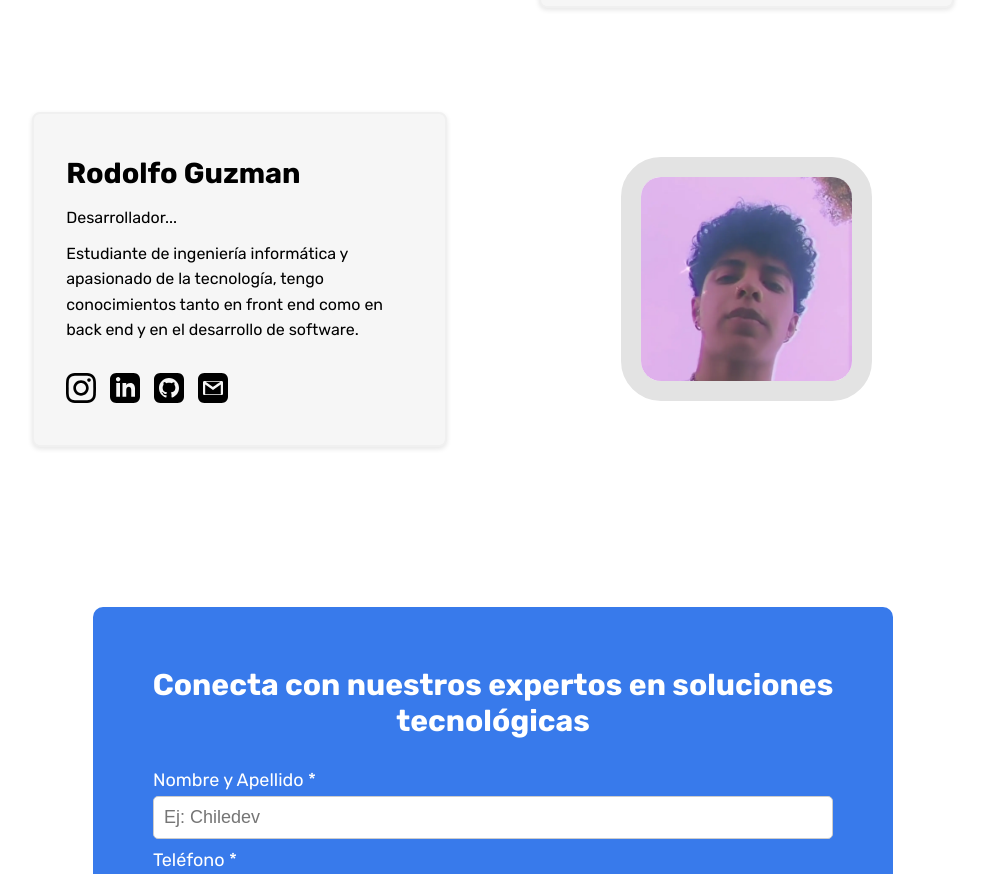
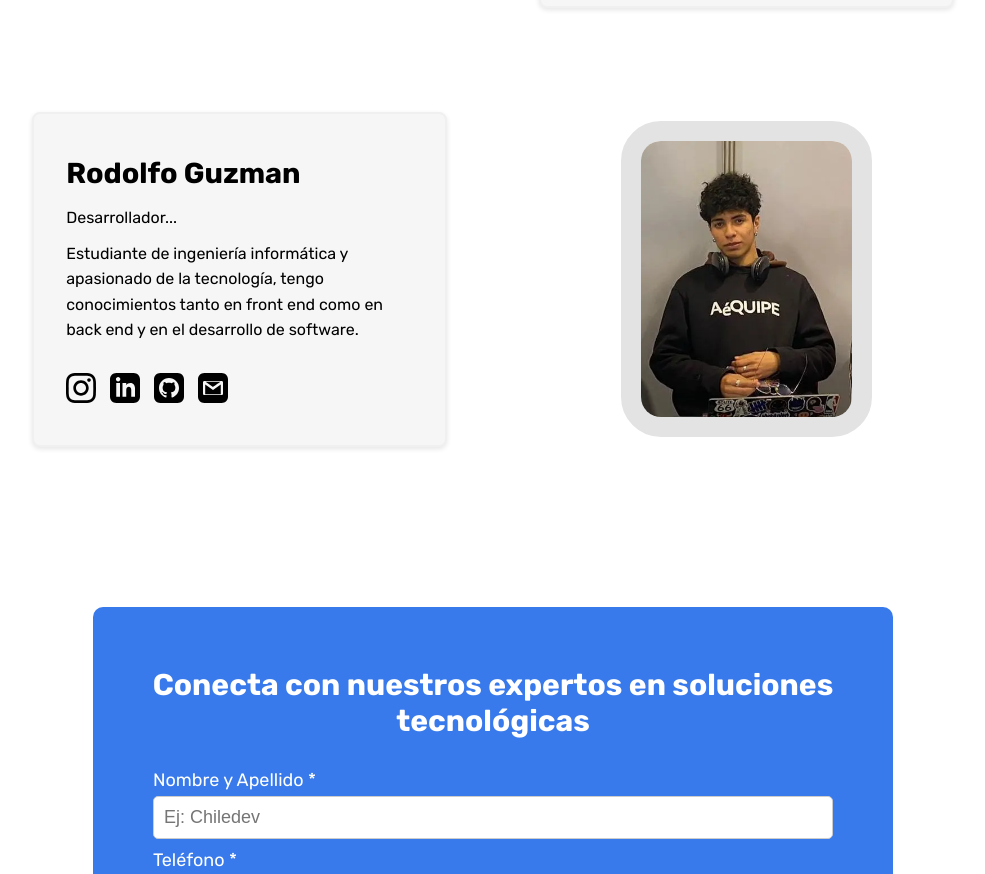
Before and after one commit to Matic539/childev-website, a React (Vite) app: page /team in a window 1280 px wide. Shown: the part 980-1854 px from the top of the page, without its empty margins (147-1132 px from the left). Built offline with nearby package versions, Linux system fonts and the light colour scheme.

Commit message:
Añadida imagenes de la pahina teams

```diff
--- a/src/pages/TeamPage.jsx
+++ b/src/pages/TeamPage.jsx
@@ -9,7 +9,7 @@ import GithubIcon from '../components/Team/img/githubIcon.svg';
 import GmailIcon from '../components/Team/img/gmailIcon.svg';
 import MatiasPhoto from '../components/Team/img/matiasimg.webp';
 import AlfredoPhoto from '../components/Team/img/peyoimg.webp';
-import borrar2 from '../components/Team/img/borrar2.webp';
+import RodolfoPhoto from '../components/Team/img/rodolfoIMG.webp';
 import '../components/Team/styles/Team.css';
 
 
@@ -119,7 +119,7 @@ function TeamPage() {
                                 </div>
                             </div>
                             <div className="team-img">
-                                <img src={borrar2} alt="foto Rodolfo Guzman" />
+                                <img src={RodolfoPhoto} alt="foto Rodolfo Guzman" />
                             </div>
                         </div>
                     </div>
```
Also changed, not shown: src/components/Team/img/borrar2.webp (deleted), src/components/Team/img/rodolfoIMG.webp (added).
